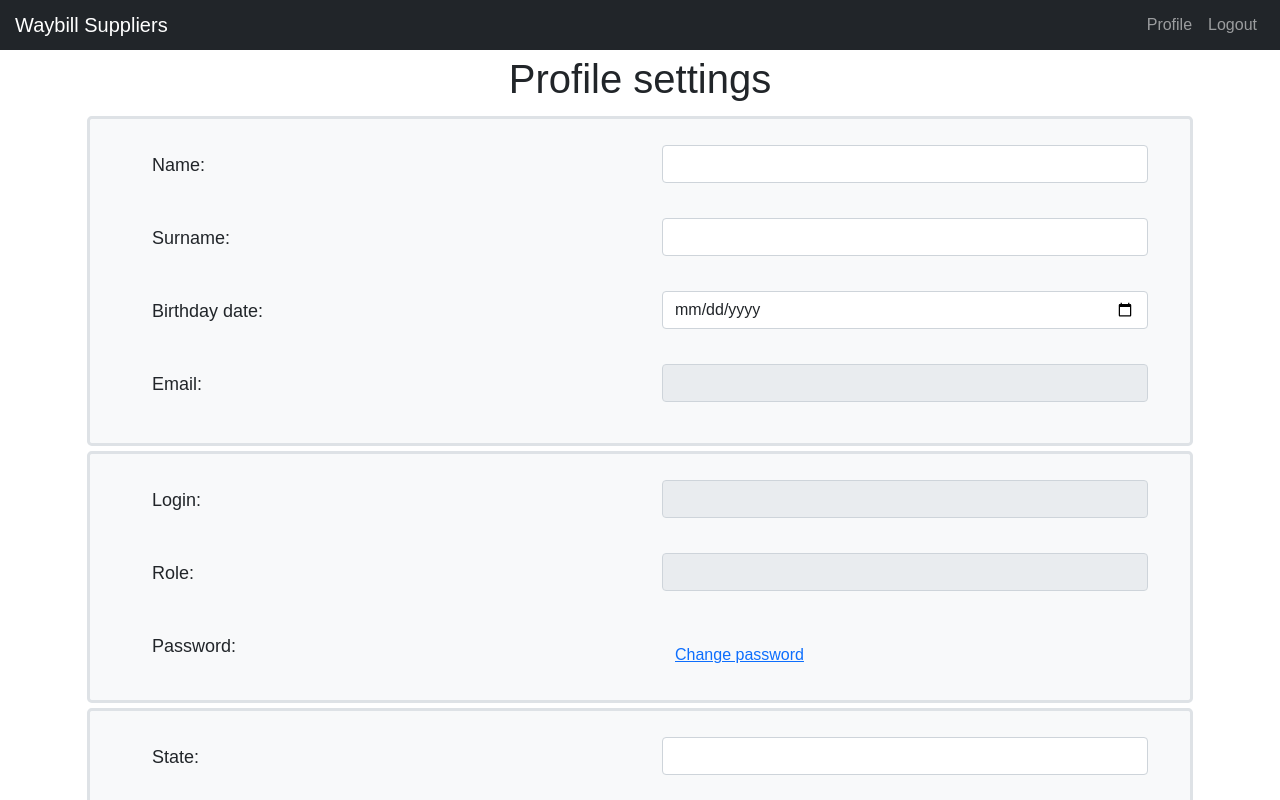
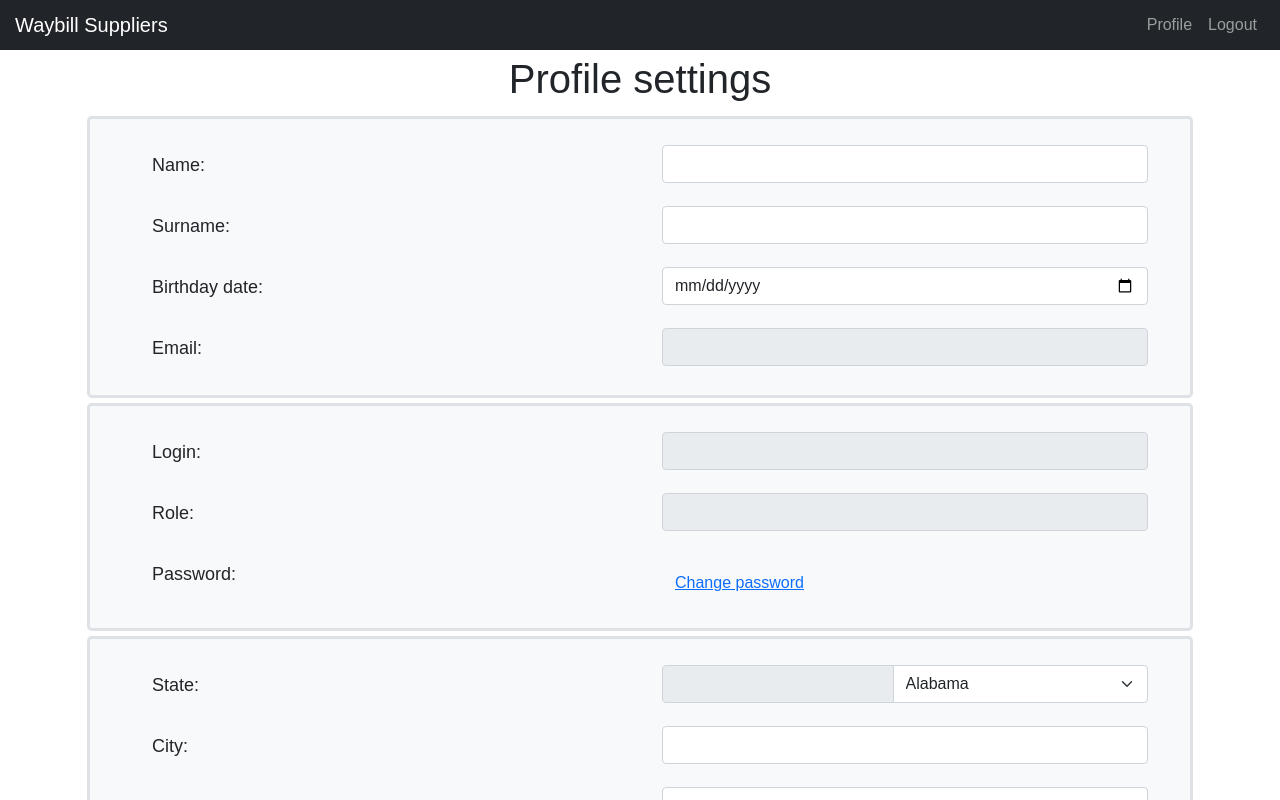
Before and after one commit to Elmax19/waybill-suppliers-front, a React (Create React App) app: page /profile in a window 1280 px wide. Shown: the top 800 px of the page. Built offline with nearby package versions, Linux system fonts and the light colour scheme; sample sign-in values are in the browser's storage.

Commit message:
change address state select in forms, fix create user form

```diff
--- a/src/components/UI/input/Input.jsx
+++ b/src/components/UI/input/Input.jsx
@@ -2,7 +2,9 @@ import React from 'react';
 
 const Input = (props) => {
     return (
-        <input {...props} className="form-control" style={{margin:'0 0 15px 0'}}/>
+        <input {...props} className="form-control"
+               // style={{margin:'0 0 15px 0'}}
+        />
     );
 };
 
--- a/src/components/car/CarForm.jsx
+++ b/src/components/car/CarForm.jsx
@@ -1,6 +1,8 @@
 import React, {useState} from 'react';
 import Input from "../UI/input/Input";
 import Button from "../UI/button/Button";
+import Select from "../UI/select/Select";
+import statesOptions from "../../utils/states";
 
 const CarForm = ({create, setModal}) => {
 
@@ -90,11 +92,16 @@ const CarForm = ({create, setModal}) => {
                         <label htmlFor="recipient-name" className="col-form-label">State:</label>
                     </div>
                     <div className="col">
-                        <Input
-                            value={car.state}
-                            placeholder='State'
-                            onChange={e => setCar({...car, state: e.target.value})}
-                        ></Input>
+                        <div className="input-group">
+                            <Input
+                                value={car.state}
+                                placeholder='State'
+                                disabled
+                            ></Input>
+                            <Select
+                                options={statesOptions}
+                                    onChange={value => setCar({...car, state: value})}/>
+                        </div>
                     </div>
                 </div>
                 <div className='row'>
--- a/src/components/profile/ChangeUserInfoForm.jsx
+++ b/src/components/profile/ChangeUserInfoForm.jsx
@@ -1,6 +1,8 @@
 import React from 'react';
 import Input from "../UI/input/Input";
 import Button from "../UI/button/Button";
+import Select from "../UI/select/Select";
+import statesOptions from "../../utils/states";
 
 const ChangeUserInfoForm = ({successfulUpdate, error, setError, currentUser,
                                 setCurrentUser, setModal, updateUser, dismissChanges}) => {
@@ -121,9 +123,13 @@ const ChangeUserInfoForm = ({successfulUpdate, error, setError, currentUser,
                         <div className="row">
                             <div className="col"><label className="col-form-label">State: </label></div>
                             <div className="col">
-                                <Input value={currentUser.state} plaсeholder='State'
-                                       onChange={(e) => setCurrentUser({...currentUser, state: e.target.value})}
-                                />
+                                <div className="input-group">
+                                    <Input value={currentUser.state} plaсeholder='State' disabled
+                                    />
+                                    <Select options={statesOptions}
+                                            defaultValue={currentUser.state}
+                                            onChange={value => setCurrentUser({...currentUser, state: value})}/>
+                                </div>
                             </div>
                         </div>
                     </div>
--- a/src/components/warehouse/WarehouseForm.jsx
+++ b/src/components/warehouse/WarehouseForm.jsx
@@ -1,6 +1,8 @@
 import React, {useState} from 'react';
 import Input from "../UI/input/Input";
 import Button from "../UI/button/Button";
+import Select from "../UI/select/Select";
+import statesOptions from "../../utils/states";
 
 const WarehouseForm = ({create, setModal, setError, setSuccess}) => {
 
@@ -103,11 +105,16 @@ const WarehouseForm = ({create, setModal, setError, setSuccess}) => {
                         <label htmlFor="recipient-name" className="col-form-label">State:</label>
                     </div>
                     <div className="col">
-                        <Input
-                            value={warehouse.state}
-                            placeholder='State'
-                            onChange={e => setWarehouse({...warehouse, state: e.target.value})}
-                        ></Input>
+                        <div className="input-group">
+                            <Input
+                                value={warehouse.state}
+                                placeholder='State'
+                                disabled
+                            ></Input>
+                            <Select
+                                options={statesOptions}
+                                onChange={value => setWarehouse({...warehouse, state: value})}/>
+                        </div>
                     </div>
                 </div>
                 <div className='row'>
--- a/src/pages/UsersPage.jsx
+++ b/src/pages/UsersPage.jsx
@@ -27,6 +27,7 @@ const UsersPage = () => {
     const [createError, setCreateError] = useState(false);
     const [selectedWarehouse, setSelectedWarehouse] = useState(null);
     const [totalPages, setTotalPages] = useState(0);
+    const [success, setSuccess] = useState(false);
     const [fetchUsers, isUsersLoading, userError] = useFetching(async (limit, page) => {
         let response = await UserService.getAll(limit, page, filter);
         let currentUser = JSON.parse(sessionStorage.getItem('auth'));
@@ -82,11 +83,16 @@ const UsersPage = () => {
         UserService.save(newUser).then(resp => {
             setUsers([...users, resp.data])
             let newUser = resp.data;
-            WarehouseService.bindWithDispatcher(selectedWarehouse, newUser.id)
+            if (newUser.role == 'ROLE_DISPATCHER'){
+                console.log('work binding')
+                WarehouseService.bindWithDispatcher(selectedWarehouse, newUser.id)
+            }
             setModal(false);
             setCreateError(false);
+            setSuccess("New user was successfully added")
         }).catch(resp => {
             setCreateError(resp.response.data)
+            setSuccess(false)
         })
     }
 
@@ -97,6 +103,14 @@ const UsersPage = () => {
                 <UserForm create={createUser} error={createError} setError={setCreateError}
                           setSelectedWarehouse={setSelectedWarehouse} selectedWarehouse={selectedWarehouse}/>
             </Modal>
+            {
+                success &&
+                <div className='row'>
+                    <div className="alert alert-success" role="alert">
+                        {success}
+                    </div>
+                </div>
+            }
             {changeStatusError && <div className="alert alert-warning">Error when try to change customers status</div>}
             {
                 isUsersLoading ? <Loader/>
--- /dev/null
+++ b/src/utils/states.js
@@ -0,0 +1,57 @@
+const statesOptions = [
+    {value: "Alabama", name: "Alabama"},
+    {value: "Alaska", name: "Alaska"},
+    {value: "Arizona", name: "Arizona"},
+    {value: "Arkansas", name: "Arkansas"},
+    {value: "California", name: "California"},
+    {value: "Colorado", name: "Colorado"},
+    {value: "Connecticut", name: "Connecticut"},
+    {value: "Delaware", name: "Delaware"},
+    {value: "Columbia", name: "Columbia"},
+    {value: "European Union", name: "European Union"},
+    {value: "Florida", name: "Florida"},
+    {value: "Georgia", name: "Georgia"},
+    {value: "Hawaii", name: "Hawaii"},
+    {value: "Idaho", name: "Idaho"},
+    {value: "Illinois", name: "Illinois"},
+    {value: "Indiana", name: "Indiana"},
+    {value: "Iowa", name: "Iowa"},
+    {value: "Kansas", name: "Kansas"},
+    {value: "Kentucky", name: "Kentucky"},
+    {value: "Louisiana", name: "Louisiana"},
+    {value: "Maine", name: "Maine"},
+    {value: "Maryland", name: "Maryland"},
+    {value: "Massachusetts", name: "Massachusetts"},
+    {value: "Michigan", name: "Michigan"},
+    {value: "Minnesota", name: "Minnesota"},
+    {value: "Mississippi", name: "Mississippi"},
+    {value: "Missouri", name: "Missouri"},
+    {value: "Montana", name: "Montana"},
+    {value: "Nebraska", name: "Nebraska"},
+    {value: "Nevada", name: "Nevada"},
+    {value: "New Hampshire", name: "New Hampshire"},
+    {value: "New Jersey", name: "New Jersey"},
+    {value: "New Mexico", name: "New Mexico"},
+    {value: "New York", name: "New York"},
+    {value: "New Carolina", name: "New Carolina"},
+    {value: "North Dakota", name: "North Dakota"},
+    {value: "Ohio", name: "Ohio"},
+    {value: "Oklahoma", name: "Oklahoma"},
+    {value: "Oregon", name: "Oregon"},
+    {value: "Pennsylvania", name: "Pennsylvania"},
+    {value: "Puerto Rice", name: "Puerto Rice"},
+    {value: "Rhode Island", name: "Rhode Island"},
+    {value: "South Carolina", name: "South Carolina"},
+    {value: "South Dakota", name: "South Dakota"},
+    {value: "Tennessee", name: "Tennessee"},
+    {value: "Texas", name: "Texas"},
+    {value: "Utah", name: "Utah"},
+    {value: "Vermont", name: "Vermont"},
+    {value: "Virginia", name: "Virginia"},
+    {value: "Washington", name: "Washington"},
+    {value: "West Virginia", name: "West Virginia"},
+    {value: "Wisconsin", name: "Wisconsin"},
+    {value: "Wyoming", name: "Wyoming"}
+]
+
+export default statesOptions
```
Also changed, not shown: src/components/user/UserForm.jsx (+21 -11 lines).
